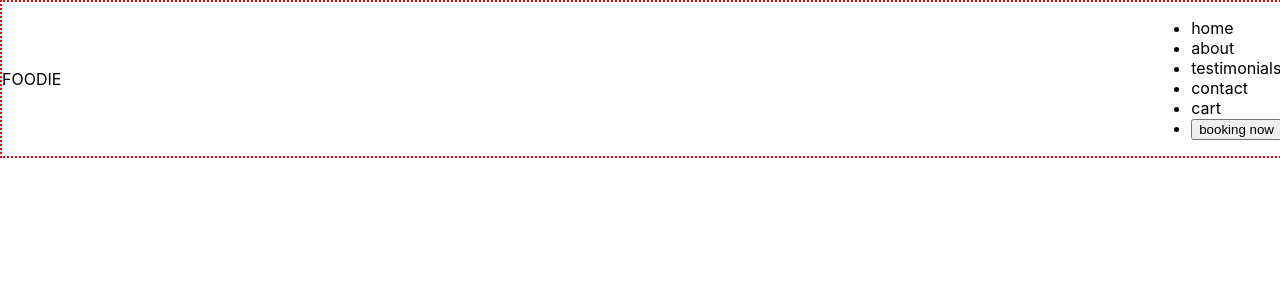
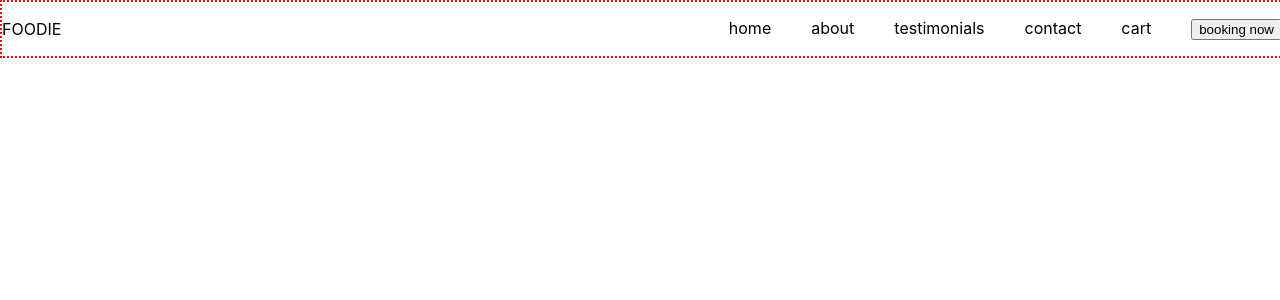
Before and after one commit to mambachristophersteven/react-restaurant-landing-page, a React (Create React App) app: page / in a window 1280 px wide. Shown: the top 300 px of the page. Built offline with nearby package versions, Linux system fonts and the light colour scheme.

Commit message:
added styling for nav-menu

```diff
--- a/src/Components/Navbar/Navbar.css
+++ b/src/Components/Navbar/Navbar.css
@@ -5,3 +5,9 @@
     align-items: center;
     justify-content: space-between;
 }
+
+.nav-menu ul{
+    display: flex;
+    list-style: none;
+    gap: 40px;
+}
```
